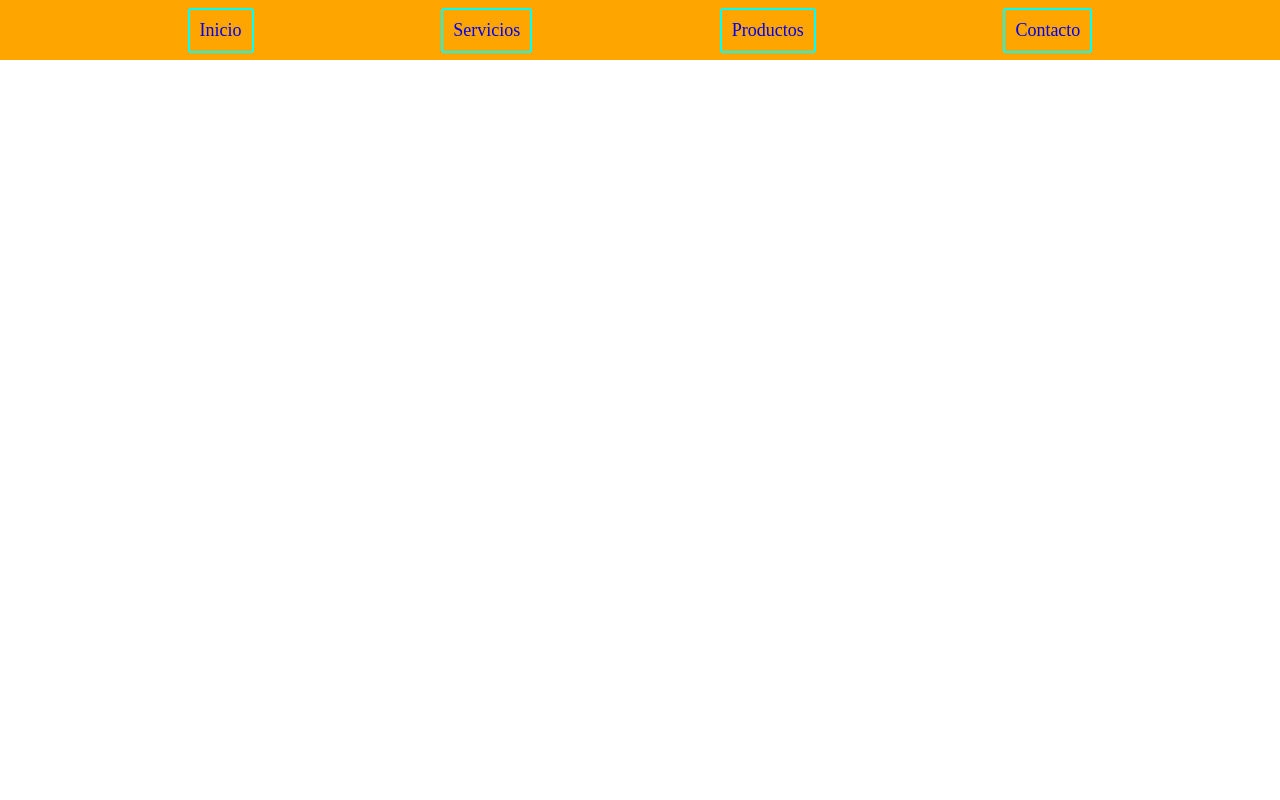
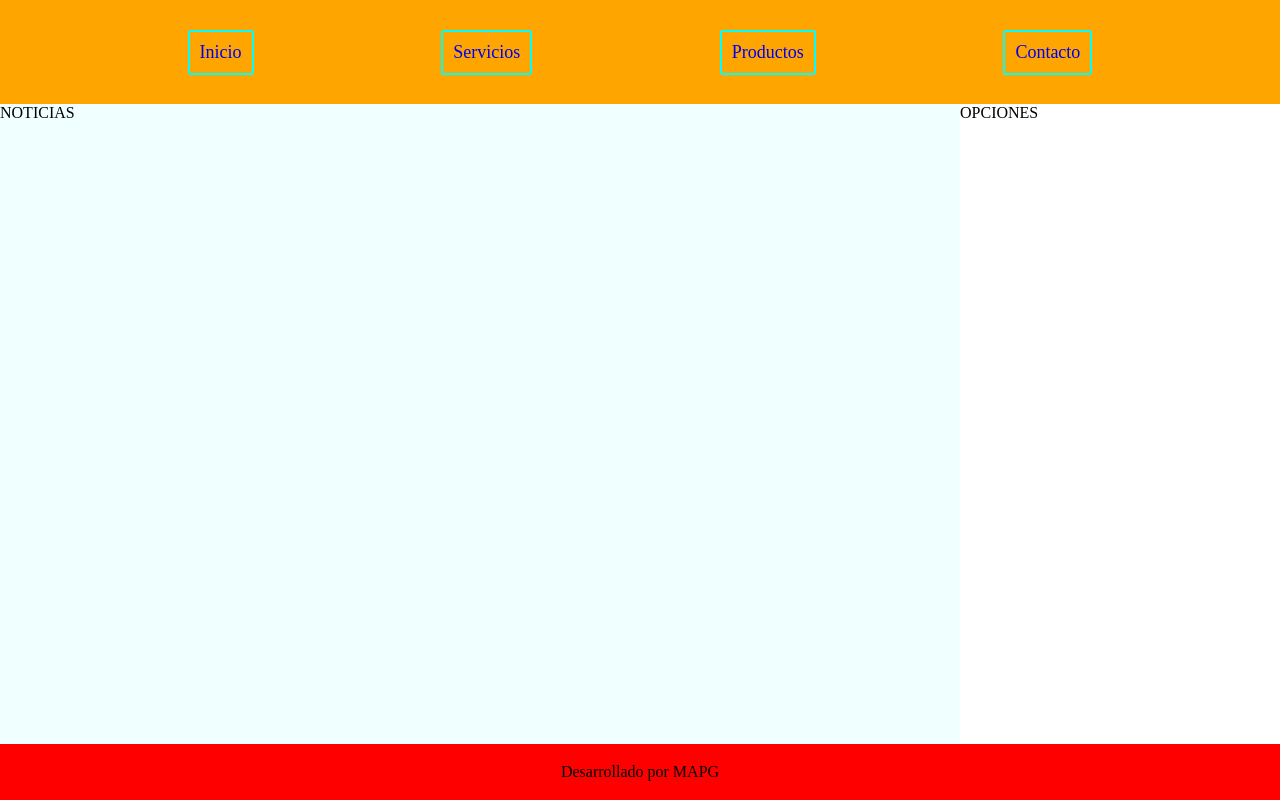
Before and after one commit to MigueGcia/MAPG-Practica2, a plain HTML site: page flexbox.html in a window 1280 px wide. Drawn offline with Linux system fonts and the light colour scheme.

Commit message:
Termino de practica

```diff
--- a/css/flexbox.css
+++ b/css/flexbox.css
@@ -3,9 +3,14 @@ body{
     padding: 0;
 }
 
+nav{
+    height: 13vh;
+    display: flex;
+    background-color: chocolate;
+}
+
 .container{
     width: 100%;
-    height: 60px;
     background-color: orange;
     display: flex;
     flex-direction: row;
@@ -30,3 +35,29 @@ body{
     border-color: aquamarine;
     border-width: 1px;
 }
+
+.contenido{
+    width: 100%;
+    display: flex;
+    flex-direction: row;
+    flex-wrap: wrap;
+    height: 80vh;
+}
+
+.noticias{
+    width: 75%;
+    background: azure;
+}
+
+.opciones{
+    width: 25%;
+    background: rebeccapurple;
+}
+
+.piepagina{
+    height: 7vh;
+    display: flex;
+    justify-content: center;
+    align-items: center;
+    background: red;
+}
--- a/flexbox.html
+++ b/flexbox.html
@@ -8,13 +8,24 @@
     <link rel="stylesheet" href="./css/flexbox.css">
 </head>
 <body>
-    <section>
+    <nav>
         <div class="container">
             <a href="#">Inicio</a>
             <a href="#">Servicios</a>
             <a href="#">Productos</a>
             <a href="#">Contacto</a>
         </div>
-    </section>
+    </nav>
+    <div class="contenido">
+        <div class="noticias">
+            NOTICIAS
+        </div>
+        <div class="menulateral">
+            OPCIONES
+        </div>
+    </div>
+    <footer class="piepagina">
+        <span>Desarrollado por MAPG</span>
+    </footer>
 </body>
 </html>
```
